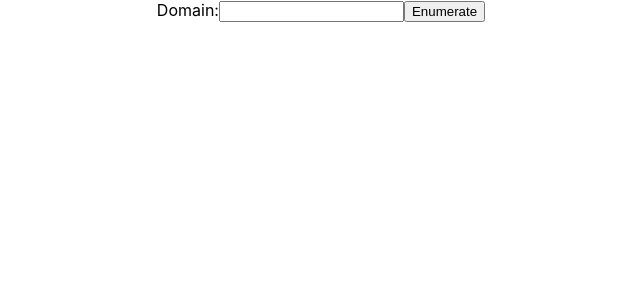
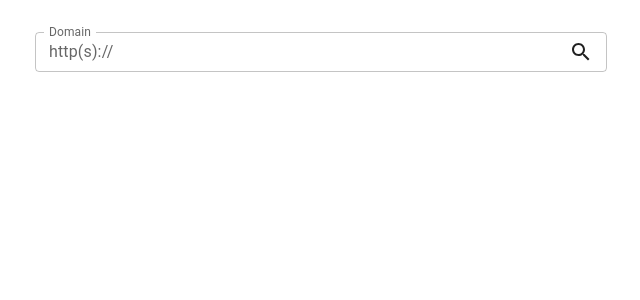
Before and after one commit to tarantoa/port-scanner, a React (Create React App) app in the folder client/: page / in a window 1280 px wide. Shown: the top 300 px of the page, without its empty margins (319-959 px from the left). Built offline with nearby package versions, Linux system fonts and the light colour scheme.

Commit message:
Change SearchBox design and minor format changes

```diff
--- a/client/src/App.css
+++ b/client/src/App.css
@@ -1,5 +1,9 @@
 .App {
+  margin: 0 auto;
+  margin-top: 2rem;
   text-align: center;
+  width: 90%;
+  height: 100vh;
 }
 
 .App-logo {
@@ -36,3 +40,7 @@
     transform: rotate(360deg);
   }
 }
+
+input:-webkit-autofill {
+  -webkit-background-clip: text;
+}
--- a/client/src/App.js
+++ b/client/src/App.js
@@ -1,9 +1,9 @@
-import logo from './logo.svg';
 import './App.css';
+import Box from '@mui/material/Box';
 
 import { useState } from 'react';
 
-import Searchbox from './Searchbox.js';
+import Searchbox from './search-box/Searchbox.js';
 import ResultWindow from './ResultWindow.js';
 
 
@@ -12,7 +12,9 @@ function App() {
   return (
     <div className="App">
       <Searchbox setSubdomains={setSubdomains} />
-      <ResultWindow subdomains={subdomains} />
+      <Box mt={3}>
+        <ResultWindow subdomains={subdomains} />
+      </Box>
     </div>
   );
 }
--- a/client/src/Result.js
+++ b/client/src/Result.js
@@ -18,11 +18,6 @@ const Result = (props) => {
     const [loadingStatus, setLoadingStatus] = useState(false);
     const [open, setOpen] = useState(false);
 
-    const getOpenPorts = async (name, uuid) => {
-        let result = await fetch('http://localhost:8000/' + name + '/ports');
-        return result.json();
-    };
-
     useEffect(() => {
         const scan = async () => {
             setLoadingStatus(true);
@@ -36,6 +31,11 @@ const Result = (props) => {
             setHasScanned(true);
         }
     }, [domain, hasScanned, uuid, open]);
+
+    const getOpenPorts = async (name, uuid) => {
+        let result = await fetch('http://localhost:8000/' + name + '/ports');
+        return result.json();
+    };
 
     return (<>
         <TableRow sx={{ '& > *': { borderBottom: 'unset' } }}>
@@ -54,7 +54,7 @@ const Result = (props) => {
                     <Box sx={{ margin: 1}}>
                     {
                         loadingStatus ?
-                            "Loading..." :
+                        <p>Loading...</p> :
                         <Table size="small">
                             <TableHead>
                                 <TableRow>
--- a/client/src/Searchbox.js
+++ /dev/null
@@ -1,35 +0,0 @@
-import React, { useState } from 'react';
-const Searchbox = (props) => {
-    const { setSubdomains } = props;
-    const [loading, setLoading] = useState(false);
-
-    const getSubdomains = (domain) => {
-        return fetch('http://localhost:8000/' + domain);
-    };
-
-    const enumerateSubdomains = (domain, setSubdomains) => {
-        setLoading(true);
-
-        getSubdomains(domain)
-            .then(response => response.json())
-            .then(json => setSubdomains(json))
-            .then(() => setLoading(false));
-    }
-
-    return (<>
-        <form onSubmit={(event) => {
-            event.preventDefault();
-            enumerateSubdomains(event.target["domain"].value, setSubdomains)
-        }}>
-            <label>
-                Domain:
-                <input type="text" name="domain" />
-            </label>
-            <input type="submit" value="Enumerate" />
-        </form>
-
-        {loading && (<p>Loading...</p>) }
-    </>);
-};
-
-export default Searchbox;
--- /dev/null
+++ b/client/src/search-box/Searchbox.css
@@ -0,0 +1,14 @@
+.search-container {
+  display: flex;
+  justify-content: center;
+  align-items: center;
+  width: 100%;
+}
+
+#submit {
+  color: black;
+}
+
+#submit:hover {
+  background: white;
+}
--- /dev/null
+++ b/client/src/search-box/Searchbox.js
@@ -0,0 +1,66 @@
+import './Searchbox.css';
+import TextField from '@mui/material/TextField';
+import Button from '@mui/material/Button';
+import Grid from '@mui/material/Grid';
+import InputAdornment from '@mui/material/InputAdornment';
+import SearchIcon from '@mui/icons-material/Search';
+
+import React, { useState } from 'react';
+
+const Searchbox = (props) => {
+  const { setSubdomains } = props;
+
+  const [loading, setLoading] = useState(false);
+  const [searchText, setSearchText] = useState('');
+
+  const handleSubmit = (event) => {
+    event.preventDefault();
+    enumerateSubdomains(searchText, setSubdomains)
+  }
+
+  const handleChange = (event) => {
+    setSearchText(event.target.value);
+  }
+
+  const enumerateSubdomains = (domain, setSubdomains) => {
+    setLoading(true);
+
+    if (searchText) {
+      getSubdomains(domain)
+        .then(response => response.json())
+        .then(json => setSubdomains(json))
+        .then(() => setLoading(false));
+    } else {
+      setLoading(false);
+    }
+  }
+
+  const getSubdomains = (domain) => {
+    return fetch('http://localhost:8000/' + domain);
+  };
+
+  return (<>
+    <Grid container
+      spacing={1}
+      component="form"
+      className="search-container"
+      onSubmit={handleSubmit}>
+      <Grid item xs={11} md={6}>
+        <TextField id="domain"
+          onChange={handleChange}
+          label="Domain"
+          variant="outlined"
+          size="small"
+          fullWidth
+          InputProps={{
+            startAdornment: <InputAdornment position="start">http(s)://</InputAdornment>,
+            endAdornment: <SearchIcon sx={{cursor: "pointer"}} onClick={handleSubmit}/>
+          }} />
+      </Grid>
+    </Grid>
+
+    {loading && (<p>Loading...</p>)}
+  </>);
+};
+
+export default Searchbox;
```
Lines whose indentation alone changed are shown as unchanged.
